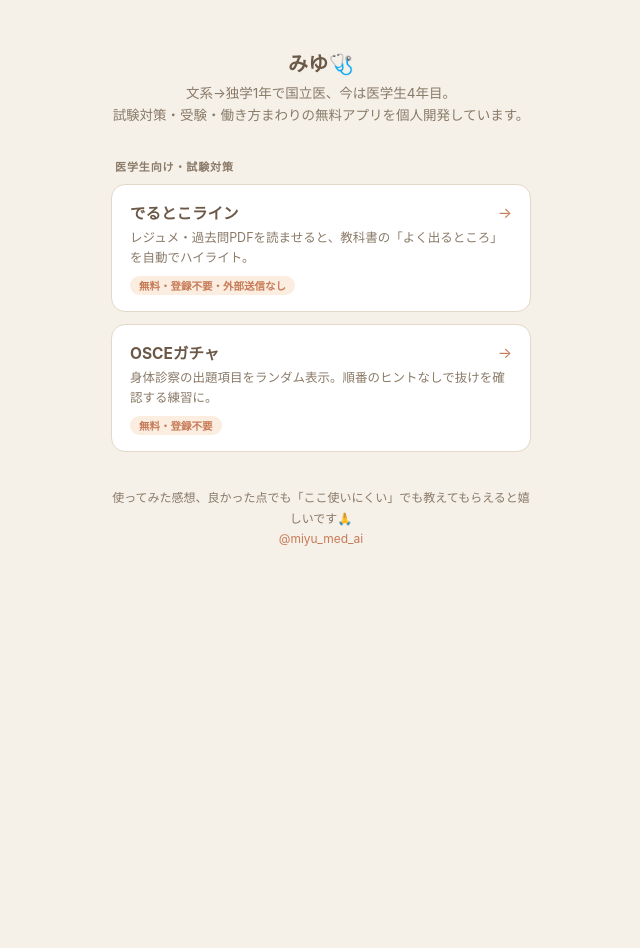
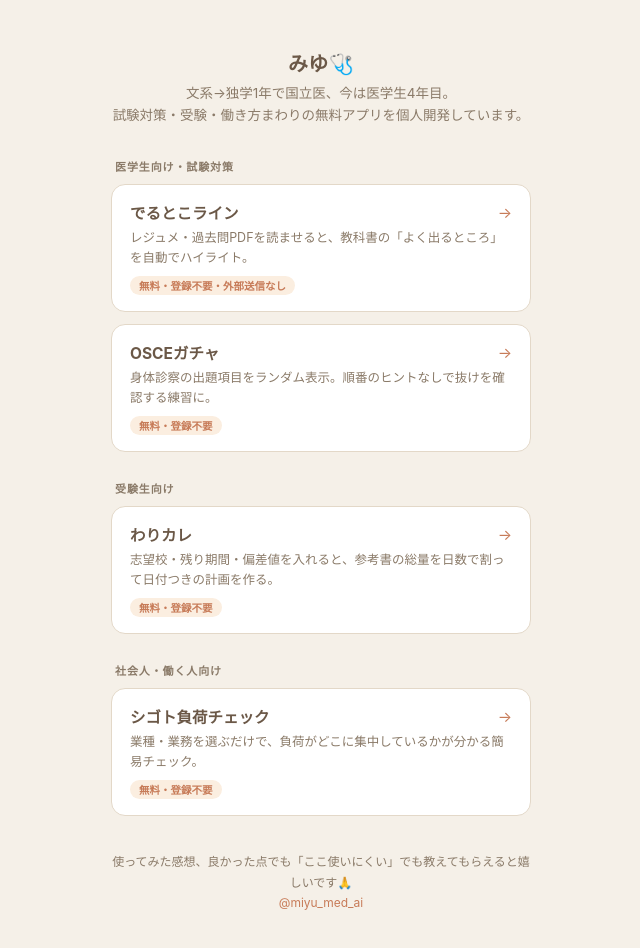
Before and after one commit to miyu9999/links, a plain HTML site: page index.html in a window 1280 px wide. Shown: the whole page, without its empty margins (319-959 px from the left). Before the commit the page ends 800 px from the top, so only its background shows below. Drawn offline with Linux system fonts and the light colour scheme.

Commit message:
Show わりカレ and シゴト負荷チェック cards after their X announcements
Co-Authored-By: Claude Opus 5.5 <noreply@anthropic.com>

```diff
--- a/index.html
+++ b/index.html
@@ -4,7 +4,7 @@
 <meta charset="utf-8">
 <meta name="viewport" content="width=device-width, initial-scale=1">
 <title>みゆ｜アプリまとめ</title>
-<meta name="description" content="みゆが個人開発した無料アプリのまとめページ。医学生向けの試験対策ツール、受験生向けの学習計画ツール、社会人向けの負荷診断ツール。">
+<meta name="description" content="みゆが個人開発した無料アプリのまとめページ。医学生向けの試験対策ツール、受験生向けの学習計画ツール、社会人向けの業務負荷チェックツール。">
 <style>
   :root {
     --bg: #F5F0E8;
@@ -146,10 +146,8 @@
     <span class="card-tag">無料・登録不要</span>
   </a>
 
-  <!-- わりカレ（9/29告知予定）・診断チェッカー（9/30告知予定）はX告知前のため非表示。
-       告知が出た当日にこのコメントごとカードを復活させる。marketing/post-log.md参照。
 
-  <p class="section-label">これから医学部を目指す人向け</p>
+  <p class="section-label">受験生向け</p>
 
   <a class="card" href="https://miyu9999.github.io/study-plan-maker/" target="_blank" rel="noopener">
     <div class="card-top">
@@ -164,14 +162,12 @@
 
   <a class="card" href="https://miyu9999.github.io/shindan-checker/" target="_blank" rel="noopener">
     <div class="card-top">
-      <span class="card-name">診断チェッカー</span>
+      <span class="card-name">シゴト負荷チェック</span>
       <span class="card-arrow">→</span>
     </div>
-    <div class="card-desc">業種・業務を選ぶだけで、負荷がどこに集中しているかが分かる簡易診断。</div>
+    <div class="card-desc">業種・業務を選ぶだけで、負荷がどこに集中しているかが分かる簡易チェック。</div>
     <span class="card-tag">無料・登録不要</span>
   </a>
-
-  -->
 
   <footer>
     使ってみた感想、良かった点でも「ここ使いにくい」でも教えてもらえると嬉しいです🙏<br>
```
